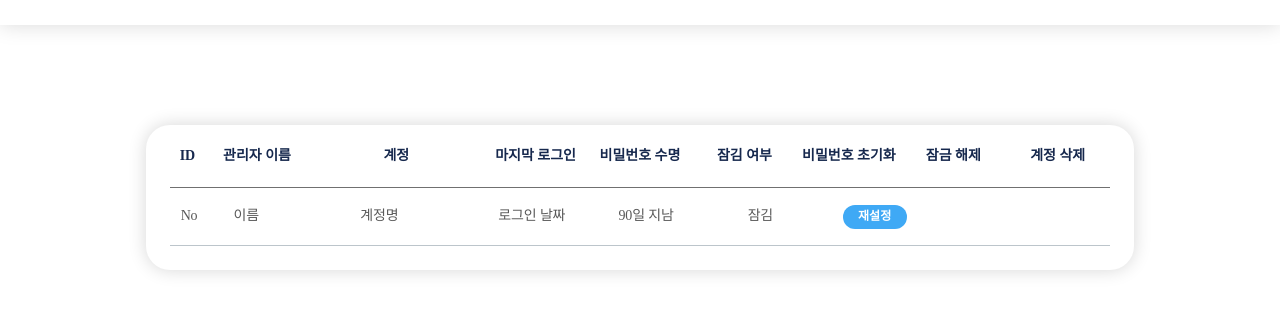
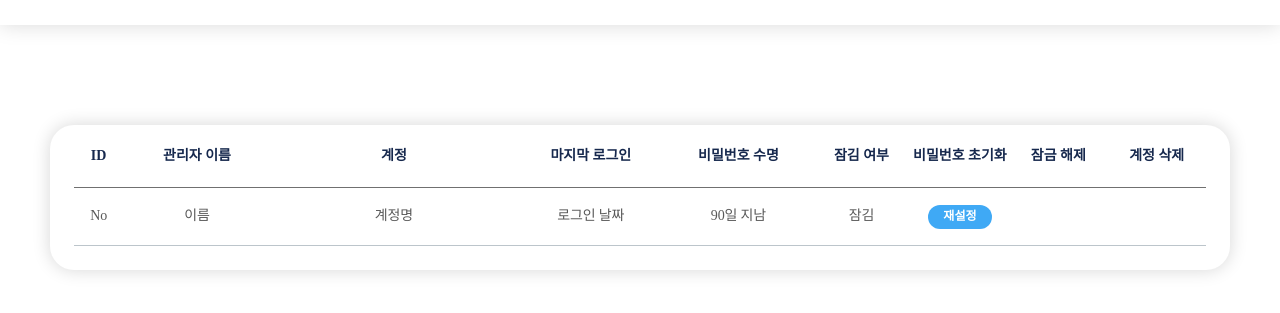
Before and after one commit to MHNCity/noon-ai-dis-admin, a website: page node/www/admin_manage.html in a window 1280 px wide. Shown: the part 75-388 px from the top of the page. Drawn offline with nearby package versions, Linux system fonts and the light colour scheme; some packages are replaced by stand-ins of ours; no server answers; a script that the page names is missing; a web font is replaced by a local one.

Commit message:
css 수정

```diff
--- a/node/www/admin_manage.html
+++ b/node/www/admin_manage.html
@@ -45,6 +45,7 @@
         </div>
     </div>
 
+    <div class="req_content">
         <div class ="sub_content">
             <!-- <div class="subHeader">
                 <div class="sub_add">
@@ -52,8 +53,6 @@
                 </div>
             </div> -->
         </div>
-
-    <div class="req_content">
         <div class="reqTable">
             <div class="reqHeader">
                 <div class="num_header">
@@ -71,7 +70,7 @@
                 <div class="password-date_header">
                     <h3>비밀번호 수명</h3>
                 </div>
-                <div class="phone_header">
+                <div class="lock_header">
                     <h3>잠김 여부</h3>
                 </div>
                 <div class="password_header">
@@ -101,7 +100,7 @@
                     <div class="password-date_content">
                         <p>90일 지남</p>
                     </div>
-                    <div class="phone_content">
+                    <div class="lock_content">
                         <p>잠김</p>
                     </div>
                     <div class="password_content">
--- a/node/www/js/DIS.Web.Admin.js
+++ b/node/www/js/DIS.Web.Admin.js
@@ -80,7 +80,7 @@ admin = {
                 <div class='email_content'><p>${result[i].account_name}</p></div>\
                 <div class='lastlogin_content'><p>${last_login}</p></div>\
                 <div class='password-date_content'><p>${password_date}일</p></div>\
-                <div class='phone_content'><p>${isLock}</p></div>\
+                <div class='lock_content'><p>${isLock}</p></div>\
                 <div class='password_content'>\
                     <div class='Btn' value=${result[i].id}>\
                         <p>재설정</p>\
--- a/node/www/static/css/common/manage.css
+++ b/node/www/static/css/common/manage.css
@@ -48,8 +48,8 @@
 }
 
 .subHeader {
-    margin: 100px auto 20px;
-    width: 988px;
+    margin: 0 auto 24px;
+    width: 1180px;
     height: 40px;
     display: flex;
 }
@@ -67,7 +67,7 @@
 }
 
 .subHeader .sub_add {
-    margin: auto 0;
+    margin: 0 0 0 auto;
     background-color: #16284d;
 }
 
--- a/node/www/static/css/test.css
+++ b/node/www/static/css/test.css
@@ -42,13 +42,15 @@
 
 .req_content {
     display: flex;
+    flex-direction: column;
+    padding: 100px 0 0;
 }
 
 .reqTable {
-    width: 988px;
+    width: 1180px;
     height: auto;
     display: flex;
-    margin: 100px auto;
+    margin: 0 auto;
     flex-direction: column;
     border-radius: 24px;
     box-shadow: 0 0 18px 0 rgb(0 0 0 / 16%);
@@ -57,7 +59,7 @@
 
 .reqTable .reqHeader {
     display: flex;
-    width: 940px;
+    width: 1132px;
     height: 62px;
     border-bottom: solid 1px #707070;
     margin: 0 auto;
@@ -72,6 +74,7 @@
 .reqTable .reqHeader .no_header,
 .reqTable .reqHeader .lastlogin_header,
 .reqTable .reqHeader .password_header,
+.reqTable .reqHeader .lock_header,
 .reqTable .reqHeader .unlock_header,
 .reqTable .reqHeader .password-date_header,
 .reqTable .reqHeader .delete_header,
@@ -91,6 +94,7 @@
 .reqTable .reqHeader .no_header h3,
 .reqTable .reqHeader .lastlogin_header h3,
 .reqTable .reqHeader .password_header h3,
+.reqTable .reqHeader .lock_header h3,
 .reqTable .reqHeader .unlock_header h3,
 .reqTable .reqHeader .password-date_header h3,
 .reqTable .reqHeader .delete_header h3,
@@ -115,7 +119,7 @@
 }
 
 .reqTable .reqHeader .company_header {
-    width: 10%;
+    width: 15%;
 }
 
 .reqTable .reqHeader .email_header {
@@ -127,17 +131,21 @@
 .reqTable .reqHeader .database_header,
 .reqTable .reqHeader .bucket_header,
 .reqTable .reqHeader .yes_header,
-.reqTable .reqHeader .no_header,
 .reqTable .reqHeader .lastlogin_header,
-.reqTable .reqHeader .password_header,
-.reqTable .reqHeader .unlock_header,
-.reqTable .reqHeader .password-date_header,
-.reqTable .reqHeader .delete_header {
+.reqTable .reqHeader .password-date_header {
     width: 15%;
 }
 
+.reqTable .reqHeader .lock_header,
+.reqTable .reqHeader .unlock_header,
+.reqTable .reqHeader .password_header,
+.reqTable .reqHeader .delete_header,
+.reqTable .reqHeader .no_header {
+    width: 10%;
+}
+
 .reqTable .reqBody {
-    width: 940px;
+    width: 1132px;
     height: auto;
     display: flex;
     flex-direction: column;
@@ -160,6 +168,7 @@
 .reqTable .reqBody .reqContent .no_content,
 .reqTable .reqBody .reqContent .lastlogin_content,
 .reqTable .reqBody .reqContent .password_content,
+.reqTable .reqBody .reqContent .lock_content,
 .reqTable .reqBody .reqContent .unlock_content,
 .reqTable .reqBody .reqContent .password-date_content,
 .reqTable .reqBody .reqContent .delete_content,
@@ -178,6 +187,7 @@
 .reqTable .reqBody .reqContent .no_content p,
 .reqTable .reqBody .reqContent .lastlogin_content p,
 .reqTable .reqBody .reqContent .password_content p,
+.reqTable .reqBody .reqContent .lock_content p,
 .reqTable .reqBody .reqContent .unlock_content p,
 .reqTable .reqBody .reqContent .password-date_content p,
 .reqTable .reqBody .reqContent .delete_content p,
@@ -200,7 +210,7 @@
 }
 
 .reqTable .reqBody .reqContent .company_content {
-    width: 10%;
+    width: 15%;
 }
 
 .reqTable .reqBody .reqContent .email_content {
@@ -220,11 +230,19 @@
 }
 
 .reqTable .reqBody .reqContent .no_content {
-    width: 15%;
+    width: 10%;
+}
+
+.reqTable .reqBody .reqContent .delete_content {
+    width: 10%;
+}
+
+.reqTable .reqBody .reqContent .lock_content {
+    width: 10%;
 }
 
 .reqTable .reqBody .reqContent .password_content {
-    width: 15%;
+    width: 10%;
 }
 
 .reqTable .reqBody .reqContent .lastlogin_content {
@@ -232,7 +250,7 @@
 }
 
 .reqTable .reqBody .reqContent .unlock_content {
-    width: 15%;
+    width: 10%;
 }
 
 .reqTable .reqBody .reqContent .password-date_content {
@@ -321,7 +339,7 @@
 }
 
 .reqTable .reqBody .reqContent .unlock_content .Btn.no {
-    background-color: #595959;
+    background-color: #16284d;
 }
 
 .reqTable .reqBody .reqContent .delete_content .Btn.no {
```
Lines whose indentation alone changed are shown as unchanged.
